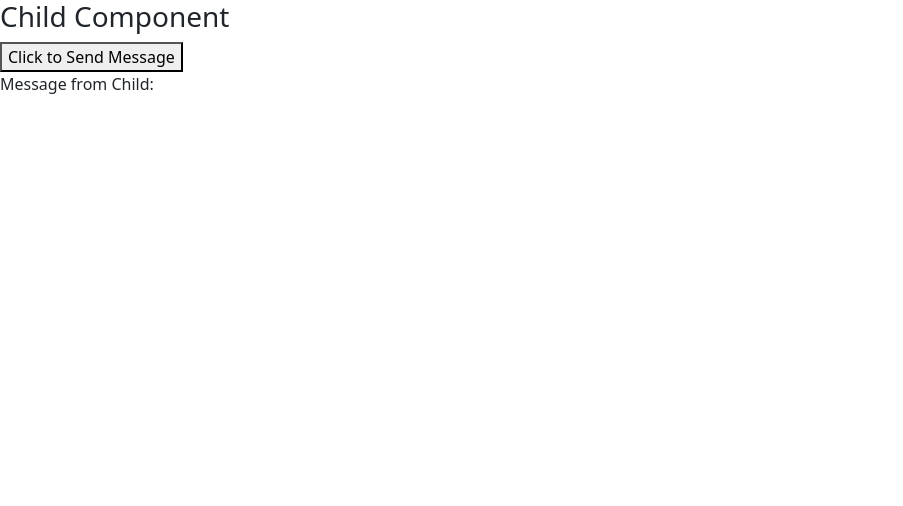
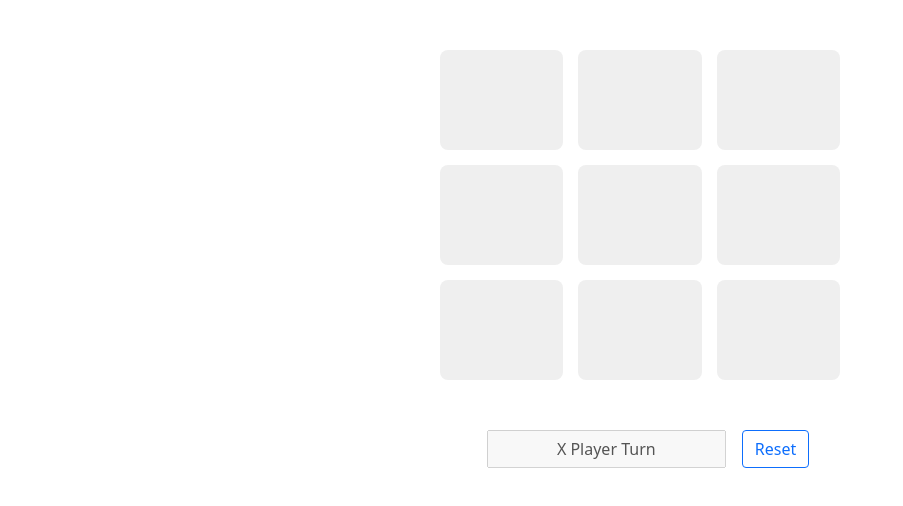
Before and after one commit to Patel-Kingkumar/Angular-Practice, an Angular app: page / in a window 1280 px wide. Shown: the top 506 px of the page, without its empty margins (0-903 px from the left). Built offline with nearby package versions, Linux system fonts and the light colour scheme.

Commit message:
024  : Tic-tac-toe winner player logic remain

```diff
--- a/src/app/app.component.html
+++ b/src/app/app.component.html
@@ -13,4 +13,5 @@
 <!-- <app-test-six></app-test-six> -->
 <!-- <app-test-seven></app-test-seven> -->
 <!-- <app-mummy-papa></app-mummy-papa> -->
-<app-parent-one></app-parent-one>
+<!-- <app-parent-one></app-parent-one> -->
+<app-tic-tac-toe></app-tic-tac-toe>
--- a/src/app/app.module.ts
+++ b/src/app/app.module.ts
@@ -30,6 +30,7 @@ import { MummyPapaComponent } from './data-passing/mummy-papa/mummy-papa.compone
 import { ChhokroComponent } from './data-passing/chhokro/chhokro.component';
 import { ParentOneComponent } from './communication/parent-one/parent-one.component';
 import { ChildOneComponent } from './communication/child-one/child-one.component';
+import { TicTacToeComponent } from './tic-tac-toe/tic-tac-toe.component';
 
 @NgModule({
   declarations: [
@@ -59,6 +60,7 @@ import { ChildOneComponent } from './communication/child-one/child-one.component
     ChhokroComponent,
     ParentOneComponent,
     ChildOneComponent,
+    TicTacToeComponent,
   ],
   imports: [
     BrowserModule,
--- /dev/null
+++ b/src/app/tic-tac-toe/tic-tac-toe.component.html
@@ -0,0 +1,14 @@
+<div class="button-grid">
+    <button
+    *ngFor="let btn of buttons; let i = index"
+    (click)="changeText(i)"
+    class="grid-button"
+    [disabled]="disabledButtons[i]"
+    >
+    {{ btn }}
+</button>
+</div>
+<div class="d-flex justify-content-center">
+    <input class="text-center mx-3" type="text" [(ngModel)]="textDisplay" disabled>
+    <button class="btn btn-outline-primary">Reset</button>
+</div>
--- /dev/null
+++ b/src/app/tic-tac-toe/tic-tac-toe.component.scss
@@ -0,0 +1,23 @@
+.button-grid {
+  display: grid;
+  grid-template-columns: repeat(3, 1fr);
+  gap: 15px;
+  justify-content: center;
+  align-items: center;
+  max-width: 400px;
+  margin: 50px auto;
+  text-align: center;
+}
+
+.grid-button {
+  min-width: 100px;
+  min-height: 100px;
+  padding: 15px 25px;
+  cursor: pointer;
+  font-size: 16px;
+  border: none;
+  // background-color: #1976d2;
+  color: black;
+  border-radius: 8px;
+  transition: background-color 0.3s;
+}
--- /dev/null
+++ b/src/app/tic-tac-toe/tic-tac-toe.component.ts
@@ -0,0 +1,31 @@
+import { Component, ElementRef, OnInit, ViewChild } from '@angular/core';
+
+@Component({
+  selector: 'app-tic-tac-toe',
+  templateUrl: './tic-tac-toe.component.html',
+  styleUrls: ['./tic-tac-toe.component.scss'],
+})
+export class TicTacToeComponent implements OnInit {
+  constructor() {}
+
+  ngOnInit(): void {}
+
+  buttons: string[] = ['', '', '', '', '', '', '', '', ''];
+
+  textDisplay: any = 'X Player Turn';
+  disabledButtons: boolean[] = Array(this.buttons.length).fill(false);
+  counter: number = 0;
+
+
+  changeText(index: number) {
+    if (this.counter % 2 === 0) {
+      this.buttons[index] = 'X';
+      this.textDisplay = '0 Player Turn';
+    } else {
+      this.buttons[index] = '0';
+      this.textDisplay = 'X Player Turn';
+    }
+    this.counter++;
+    this.disabledButtons[index] = true;
+  }
+}
```
Also changed, not shown: 1 other file (tests, documents, lock files or other folders).
